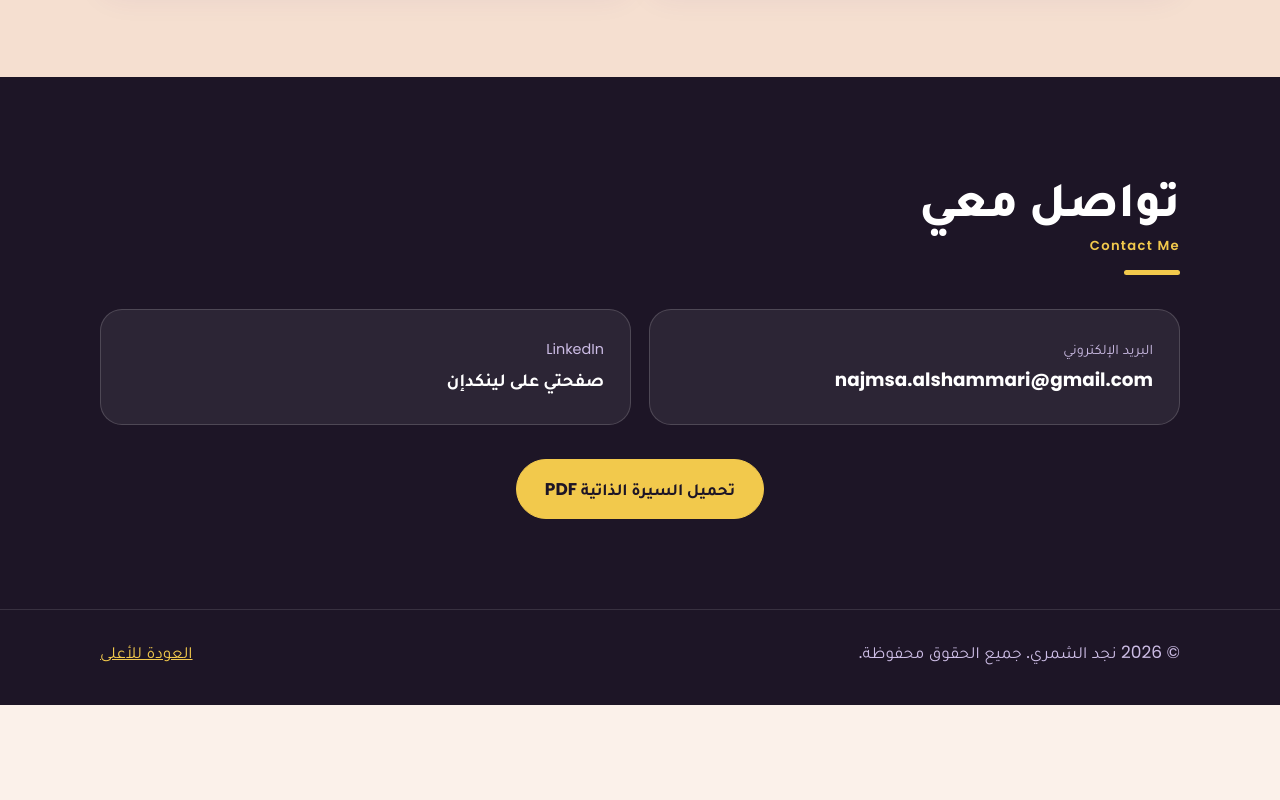
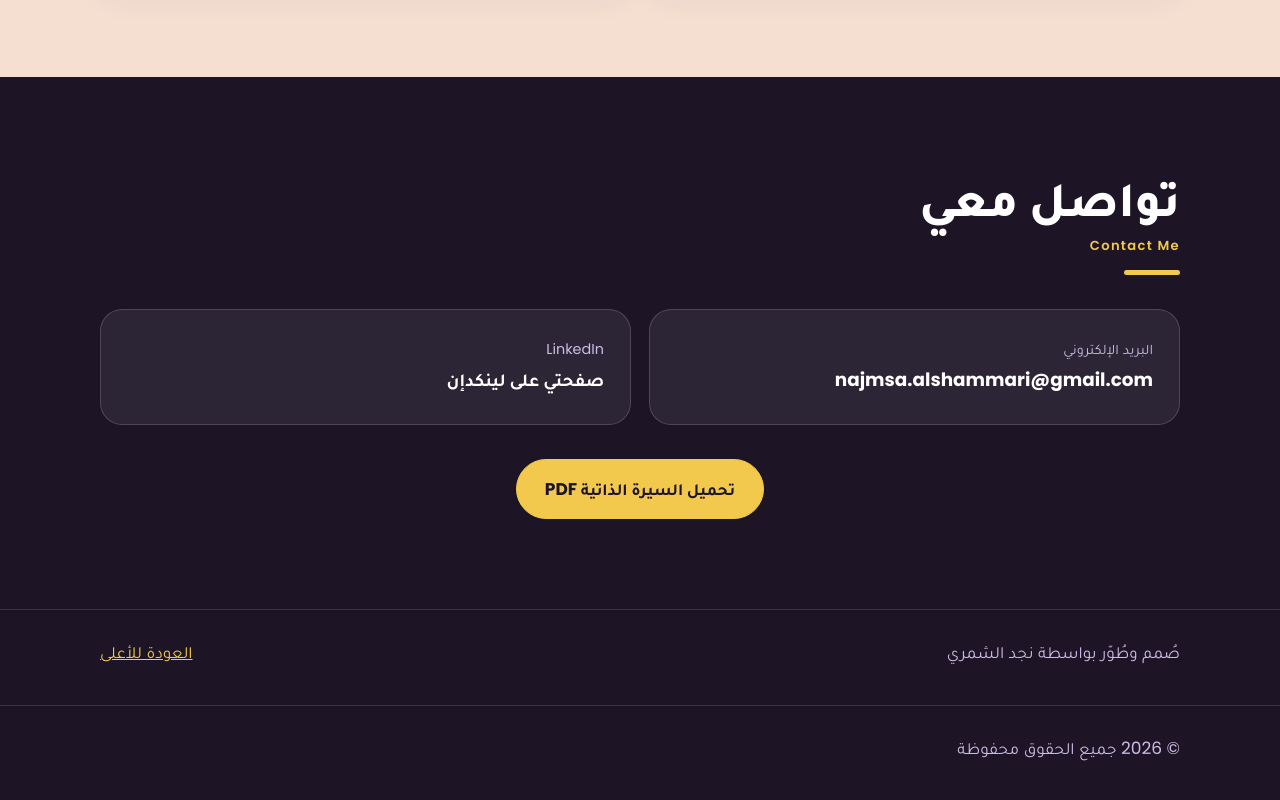
Before and after one commit to najd-ksa/najd-portfolio, a plain HTML site: page index.html in a window 1280 px wide. Shown: the part 4891-5691 px from the top of the page. Before the commit the page ends 5596 px from the top, so only its background shows below. Drawn offline with Linux system fonts and the light colour scheme; files whose address does not match are found by name; a web font is replaced by a local one.

Commit message:
Update footer and LinkedIn link in index.html

```diff
--- a/index.html
+++ b/index.html
@@ -144,7 +144,7 @@
     <a class="card reveal" href="mailto:najmsa.alshammari@gmail.com"><span>البريد الإلكتروني</span><b dir="ltr">najmsa.alshammari@gmail.com</b></a>
     <!-- ضعي رابط LinkedIn الخاص بك مكان YOUR-LINKEDIN-ID في href -->
     <a class="card reveal" href="www.linkedin.com/in/نجد-الشمري-4157193ba" target="_blank" rel="noopener"><span>LinkedIn</span><b>صفحتي على لينكدإن</b></a>
-    <!-- لإضافة GitHub لاحقًا: أزيلي علامات التعليق وضعي رابطك
+    <!-- لإضافة GitHub لاحقًا:ضعي رابطك
     <a class="card reveal" href="https://github.com/YOUR-USERNAME" target="_blank" rel="noopener"><span>GitHub</span><b>حسابي على GitHub</b></a>
     -->
   </div>
@@ -152,7 +152,9 @@
 </section>
 </main>
 
-<footer>© 2026 نجد الشمري. جميع الحقوق محفوظة.<a href="#home">العودة للأعلى</a></footer>
+<footer>صُمم وطُوّر بواسطة نجد الشمري<a href="#home">العودة للأعلى</a></footer>
+<footer>© 2026 جميع الحقوق محفوظة</footer>
+
 <script src="translations.js"></script>
 <script src="main.js"></script>
 </body>
```
